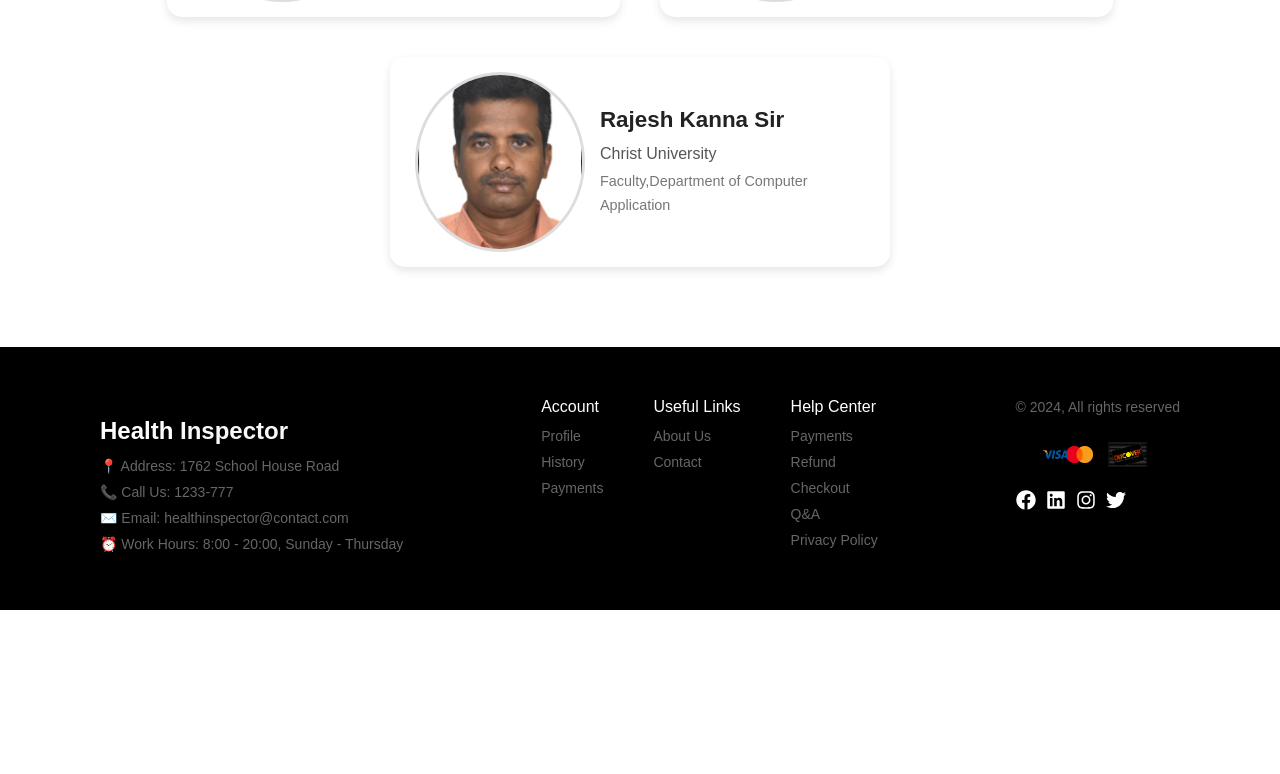
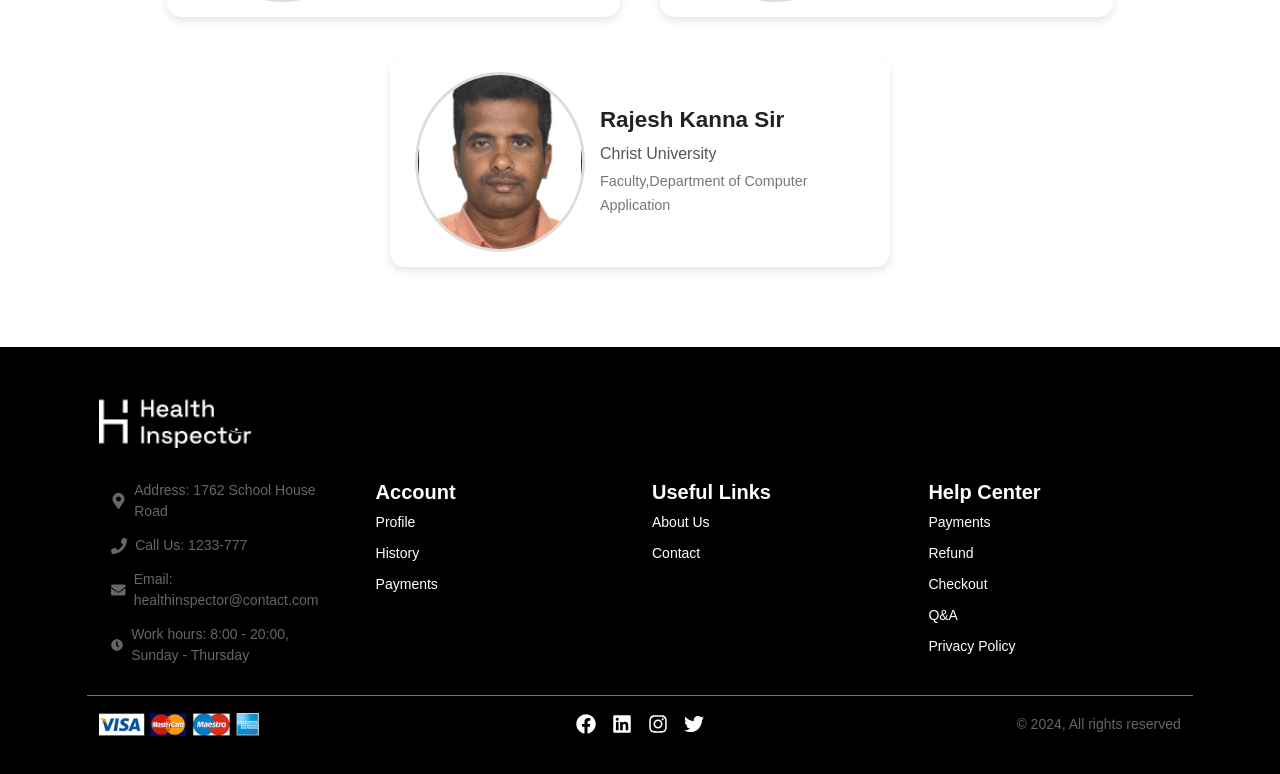
Before and after one commit to Rahwulkumar/health-inspector, a React (Vite) app: page / in a window 1280 px wide. Shown: the part 1720-2494 px from the top of the page. Before the commit the page ends 2330 px from the top, so only its background shows below. Built offline with nearby package versions, Linux system fonts and the light colour scheme; grey boxes are pictures that could not be loaded.

Commit message:
fixed transition and footer

```diff
--- a/src/components/Footer/Footer.css
+++ b/src/components/Footer/Footer.css
@@ -1,78 +1,60 @@
 .footer {
-    background: black;
-    color: white;
-    padding: 50px 100px;
+  font-family: Arial, sans-serif;
 }
 
-.footer-container {
-    display: flex;
-    justify-content: space-between;
-    align-items: flex-start;
+#footer {
+  max-width: 92%;
 }
 
-.footer-company h2 {
-    font-size: 24px;
-    font-weight: bold;
+.logo-img {
+  width: 220px; /* Adjust logo size */
+  height: auto;
 }
 
-.footer-company span {
-    color: #f8f8f8;
+.footer-info p {
+  display: flex;
+  align-items: center;
+  font-size: 14px;
+  margin-bottom: 8px;
+  padding-bottom: 5px;
 }
 
-.footer-company p {
-    margin: 5px 0;
-    font-size: 14px;
+.footer-info .icon {
+  margin-right: 8px;
+  font-size: 16px;
 }
 
-.footer-links {
-    display: flex;
-    gap: 50px;
-}
-
-.footer-links h3 {
-    font-size: 16px;
-    margin-bottom: 10px;
-}
-
-.footer-links p {
-    font-size: 14px;
-    margin: 5px 0;
-    cursor: pointer;
-    transition: 0.3s;
-}
-
-.footer-links p:hover {
-    color: #f8f8f8;
-}
-
-.footer-payment {
-    text-align: center;
-}
-
-.payment-logos img {
-    width: 50px;
-    margin: 5px;
+.payment-img {
+  width: 160px;
+  height: auto;
 }
 
 .social-icons {
-    display: flex;
-    gap: 10px;
-    font-size: 20px;
-    margin-top: 15px;
-    cursor: pointer;
+  display: flex;
+  justify-content: center;
 }
 
-.social-icons svg {
-    transition: 0.3s;
+.social-icon {
+  font-size: 20px;
+  cursor: pointer;
+  transition: color 0.3s;
 }
 
-.social-icons svg:hover {
-    color: #f8f8f8;
+.social-icon:hover {
+  color: #ff6600;
 }
 
-@media screen and (max-width: 768px) {
-    .footer-container {
-        flex-direction: column;
-        text-align: center;
-    }
+ul {
+  padding: 0;
 }
+
+ul li {
+  font-size: 14px;
+  margin-bottom: 10px;
+  cursor: pointer;
+  transition: color 0.3s;
+}
+
+ul li:hover {
+  color: #ff6600;
+}
--- a/src/components/Footer/Footer.jsx
+++ b/src/components/Footer/Footer.jsx
@@ -1,56 +1,107 @@
+import "bootstrap/dist/css/bootstrap.min.css";
 import "./Footer.css";
-import { FaFacebook, FaLinkedin, FaInstagram, FaTwitter } from "react-icons/fa";
-import mastercardLogo from "../../assets/images/visa.png";
-import discoverLogo from "../../assets/images/amex.png";
+import {
+  FaPhone,
+  FaEnvelope,
+  FaClock,
+  FaMapMarkerAlt,
+  FaFacebook,
+  FaLinkedin,
+  FaInstagram,
+  FaTwitter,
+} from "react-icons/fa";
+import logo from "../../assets/images/logo-white.png";
+import paymentLogo from "../../assets/images/payment.png";
 
 const Footer = () => {
   return (
-    <footer className="footer">
-      <div className="footer-container">
-        {/* Left Section - Company Info */}
-        <div className="footer-company">
-          <h2>Health <span>Inspector</span></h2>
-          <p>📍 Address: 1762 School House Road</p>
-          <p>📞 Call Us: 1233-777</p>
-          <p>✉️ Email: healthinspector@contact.com</p>
-          <p>⏰ Work Hours: 8:00 - 20:00, Sunday - Thursday</p>
+    <footer className="footer bg-black text-white py-5">
+      <div id="footer" className="container-fluid px-5">
+        {/* First Row - Logo & Empty Columns */}
+        <div className="row mb-3">
+          <div className="col-md-3 d-flex align-items-start">
+            <img src={logo} alt="Health Inspector" className="logo-img" />
+          </div>
+          <div className="col-md-3"></div>
+          <div className="col-md-3"></div>
+          <div className="col-md-3"></div>
         </div>
 
-        {/* Middle Section - Links */}
-        <div className="footer-links">
-          <div>
-            <h3>Account</h3>
-            <p>Profile</p>
-            <p>History</p>
-            <p>Payments</p>
+        {/* Second Row - Footer Content (4 Columns) */}
+        <div className="row py-3">
+          {/* Left Section - Contact Info */}
+          <div className="col-md-3 px-4">
+            <div className="footer-info">
+              <p>
+                <FaMapMarkerAlt className="icon" /> Address: 1762 School House
+                Road
+              </p>
+              <p>
+                <FaPhone className="icon" /> Call Us: 1233-777
+              </p>
+              <p>
+                <FaEnvelope className="icon" /> Email:
+                healthinspector@contact.com
+              </p>
+              <p>
+                <FaClock className="icon" /> Work hours: 8:00 - 20:00, Sunday -
+                Thursday
+              </p>
+            </div>
           </div>
-          <div>
-            <h3>Useful Links</h3>
-            <p>About Us</p>
-            <p>Contact</p>
+
+          {/* Middle Section - Links (3 Columns) */}
+          <div className="col-md-3">
+            <h5 className="fw-bold">Account</h5>
+            <ul className="list-unstyled">
+              <li>Profile</li>
+              <li>History</li>
+              <li>Payments</li>
+            </ul>
           </div>
-          <div>
-            <h3>Help Center</h3>
-            <p>Payments</p>
-            <p>Refund</p>
-            <p>Checkout</p>
-            <p>Q&A</p>
-            <p>Privacy Policy</p>
+          <div className="col-md-3">
+            <h5 className="fw-bold">Useful Links</h5>
+            <ul className="list-unstyled">
+              <li>About Us</li>
+              <li>Contact</li>
+            </ul>
+          </div>
+          <div className="col-md-3">
+            <h5 className="fw-bold">Help Center</h5>
+            <ul className="list-unstyled">
+              <li>Payments</li>
+              <li>Refund</li>
+              <li>Checkout</li>
+              <li>Q&A</li>
+              <li>Privacy Policy</li>
+            </ul>
           </div>
         </div>
 
-        {/* Right Section - Payment & Social */}
-        <div className="footer-payment">
-          <p>© 2024, All rights reserved</p>
-          <div className="payment-logos">
-            <img src={mastercardLogo} alt="Mastercard" />
-            <img src={discoverLogo} alt="Discover" />
+        {/* Bottom Section - Payment, Social Links & Copyright in 3 Columns */}
+        <div className="row pt-3 border-top border-secondary d-flex align-items-center text-center">
+          {/* Payment Logo (Left) */}
+          <div className="col-md-4 text-md-start">
+            <img
+              src={paymentLogo}
+              alt="Payment Methods"
+              className="payment-img"
+            />
           </div>
-          <div className="social-icons">
-            <FaFacebook />
-            <FaLinkedin />
-            <FaInstagram />
-            <FaTwitter />
+
+          {/* Social Media Icons (Center) */}
+          <div className="col-md-4 text-center">
+            <div className="social-icons">
+              <FaFacebook className="social-icon mx-2" />
+              <FaLinkedin className="social-icon mx-2" />
+              <FaInstagram className="social-icon mx-2" />
+              <FaTwitter className="social-icon mx-2" />
+            </div>
+          </div>
+
+          {/* Copyright (Right) */}
+          <div className="col-md-4 text-md-end">
+            <p className="m-0">© 2024, All rights reserved</p>
           </div>
         </div>
       </div>
--- a/src/components/Hero/Hero.jsx
+++ b/src/components/Hero/Hero.jsx
@@ -27,7 +27,6 @@ const Hero = () => {
         zIndex: "0",
       }}
     >
-      {/* SVG Cloud (Top Left) */}
       <img
         src={isHovered ? cloudPink : cloudGreen}
         alt="Cloud"
@@ -43,7 +42,6 @@ const Hero = () => {
       />
 
       <div className="row w-100">
-        {/* Left Side (Text & Buttons) */}
         <div
           className="col-lg-6 d-flex flex-column justify-content-center text-content"
           style={{ position: "relative", zIndex: "1" }}
@@ -69,10 +67,9 @@ const Hero = () => {
             and harmful effects.
           </p>
           <div className="d-flex gap-3">
-            {/* Food Analysis Button */}
             <Link
               to="/product-list"
-              className="btn d-flex align-items-center  rounded-pill food-btn"
+              className="btn d-flex align-items-center rounded-pill food-btn"
               style={{
                 backgroundColor: isHovered ? "transparent" : "black",
                 color: isHovered ? "black" : "white",
@@ -93,7 +90,6 @@ const Hero = () => {
               </span>
             </Link>
 
-            {/* Cosmetic Analysis Button */}
             <Link
               to="/cosmetic-analysis"
               className="btn d-flex align-items-center rounded-pill cosmetic-btn"
@@ -119,9 +115,7 @@ const Hero = () => {
           </div>
         </div>
 
-        {/* Right Side */}
         <div className="col-lg-6 d-flex justify-content-center position-relative">
-          {/* Fixed Background Circle */}
           <img
             src={isHovered ? circlePink : circleGreen}
             alt="Background Shape"
@@ -137,18 +131,24 @@ const Hero = () => {
             }}
           />
 
-          {/* Image with Animated Path */}
           <img
-            src={isHovered ? cosmeticImage : foodImage}
-            alt="Product Analysis"
-            className={`img-fluid rounded-circle position-relative product-image ${
-              isHovered ? "hovered" : "reverse-hovered"
+            src={foodImage}
+            alt="Food Analysis"
+            className={`img-fluid rounded-circle position-relative fproduct-image ${
+              isHovered ? "food-hover" : "food-return"
+            }`}
+          />
+
+          <img
+            src={cosmeticImage}
+            alt="Cosmetic Analysis"
+            className={`img-fluid rounded-circle position-relative cproduct-image ${
+              isHovered ? "cosmetic-reverse" : "cosmetic-hover"
             }`}
           />
         </div>
       </div>
 
-      {/* CSS for hover effects */}
       <style>
         {`
           .cosmetic-btn:hover {
@@ -157,21 +157,38 @@ const Hero = () => {
             border: black !important;
           }
 
-          .product-image {
-            width: 92%;
-            height: 92%;
-            top: 20%;
+          .fproduct-image {
+            width: 100%;
+            height: 100%;
+            top: 25%;
+            left: 30%;
             transition: 0.6s ease-in-out;
             clip-path: circle(50% at 50% 50%);
           }
 
-          /* Curved Motion Animation */
-          .hovered {
+          .cproduct-image {
+            width: 100%;
+            height: 100%;
+            top: 26%;
+            right: 48%;
+            transition: 0.6s ease-in-out;
+            clip-path: circle(50% at 50% 50%);
+          }
+
+          .cosmetic-reverse {
+            animation: curvedMoveReverse 0.3s ease-in-out forwards;
+          }
+
+          .cosmetic-hover {
             animation: curvedMove 0.3s ease-in-out forwards;
           }
 
-          .reverse-hovered {
-            animation: curvedMoveReverse 0.3s ease-in-out forwards;
+          .food-hover {
+            animation: downMove 0.3s ease-in-out forwards;
+          }
+
+          .food-return {
+            animation: upMove 0.3s ease-in-out forwards;
           }
 
           @keyframes curvedMove {
@@ -205,6 +222,37 @@ const Hero = () => {
             90% { transform: translateX(40px) translateY(-50px); }
             100% { transform: translateX(0px) translateY(0px); }
           }
+
+          @keyframes downMove {
+            0% { transform: translate(0px, 0px); }
+            10% { transform: translate(-5px, 30px); }
+            20% { transform: translate(-5px, 50px); }
+            30% { transform: translate(-8px, 60px); }
+            40% { transform: translate(-10px, 100px); }
+            50% { transform: translate(-10px, 150px); }
+            60% { transform: translate(-15px, 200px); }
+            70% { transform: translate(-18px, 230px); }
+            80% { transform: translate(-20px, 280px); }
+            90% { transform: translate(-30px, 300px); }
+            95% { transform: translate(-50px, 370px); }
+            100% { transform: translate(-60px, 560px); }
+          }
+
+          @keyframes upMove {
+            0% { transform: translate(-60px, 560px); }
+            5% { transform: translate(-50px, 370px); }
+            10% { transform: translate(-30px, 300px); }
+            20% { transform: translate(-20px, 280px); }
+            30% { transform: translate(-18px, 230px); }
+            40% { transform: translate(-15px, 200px); }
+            50% { transform: translate(-10px, 150px); }
+            60% { transform: translate(-10px, 100px); }
+            70% { transform: translate(-8px, 60px); }
+            80% { transform: translate(-5px, 50px); }
+            90% { transform: translate(-5px, 30px); }
+            100% { transform: translate(0px, 0px); }
+}
+
         `}
       </style>
     </section>
```
Also changed, not shown: src/assets/images/Payment.png (added), src/assets/images/logo-white.png (added).
